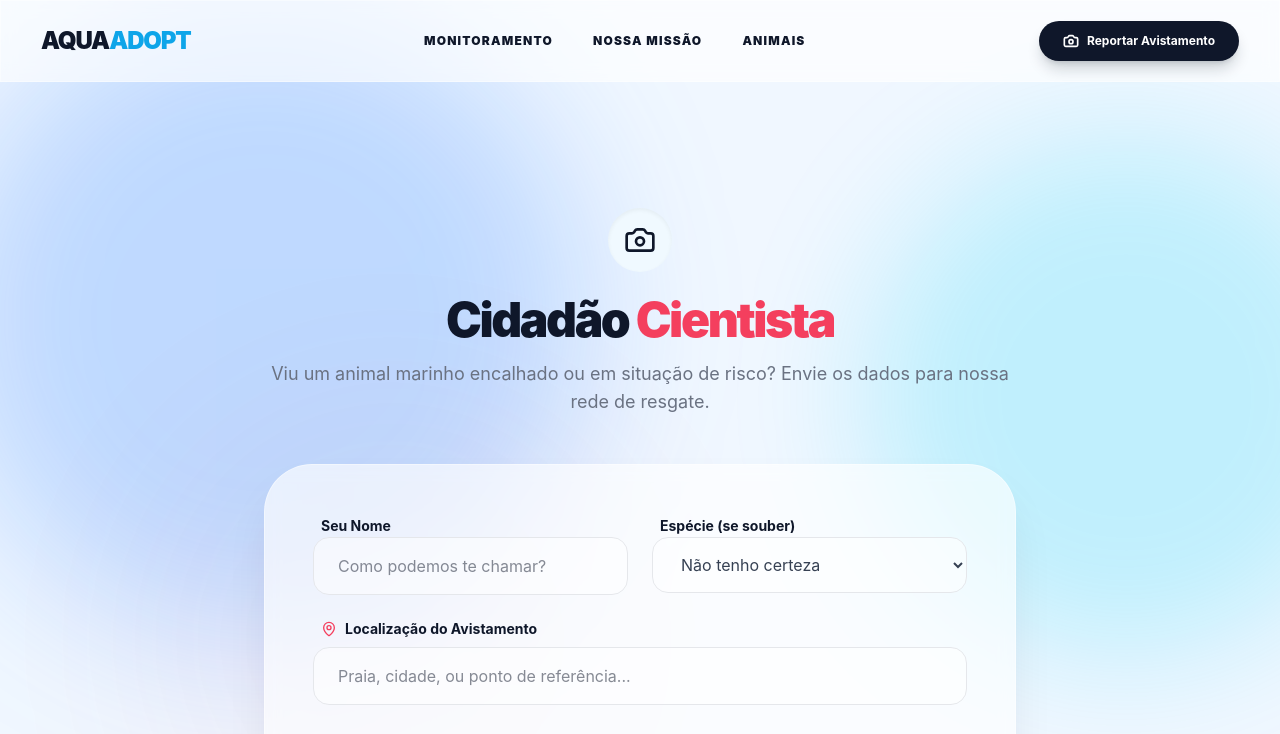
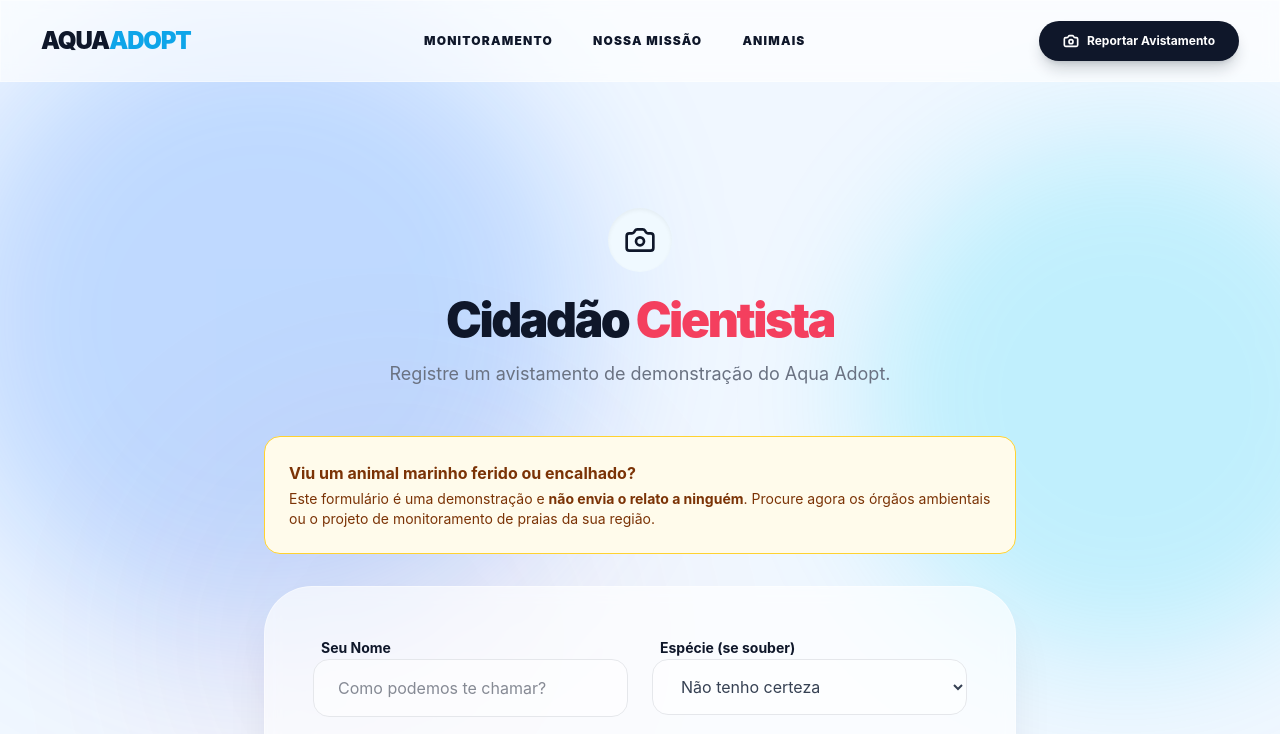
Before and after one commit to nunoguerra1/aqua-adopt, a Next.js app: page /reportar in a window 1280 px wide. Shown: the top 734 px of the page. Built offline with nearby package versions, Linux system fonts and the light colour scheme.

Commit message:
fix(reportar): deixar claro que o formulário é demonstração

```diff
--- a/src/app/reportar/page.tsx
+++ b/src/app/reportar/page.tsx
@@ -31,17 +31,29 @@ export default function ReportarPage() {
                         Cidadão <span className="text-accent">Cientista</span>
                     </h1>
                     <p className="text-gray-500 text-lg">
-                        Viu um animal marinho encalhado ou em situação de risco? Envie os dados para nossa rede de resgate.
+                        Registre um avistamento de demonstração do Aqua Adopt.
+                    </p>
+                </div>
+
+                <div
+                    role="alert"
+                    className="mb-8 rounded-2xl border border-amber-300 bg-amber-50 p-6 text-amber-900"
+                >
+                    <p className="font-bold mb-1">Viu um animal marinho ferido ou encalhado?</p>
+                    <p className="text-sm">
+                        Este formulário é uma demonstração e <strong>não envia o relato a ninguém</strong>.
+                        Procure agora os órgãos ambientais ou o projeto de monitoramento de praias da sua região.
                     </p>
                 </div>
 
                 <div className="glass p-8 md:p-12 rounded-[3rem] shadow-2xl shadow-ocean-900/10">
                     {isSuccess ? (
                         <div className="text-center py-12 flex flex-col items-center animate-in fade-in zoom-in duration-500">
-                            <CheckCircle2 className="w-20 h-20 text-green-500 mb-6" />
-                            <h2 className="text-3xl font-black text-ocean-900 mb-2">Relato Enviado!</h2>
+                            <CheckCircle2 className="w-20 h-20 text-ocean-600 mb-6" />
+                            <h2 className="text-3xl font-black text-ocean-900 mb-2">Demonstração concluída</h2>
                             <p className="text-gray-500 mb-8 max-w-md">
-                                Nossa equipe de biólogos parceiros foi notificada e avaliará a situação imediatamente. Muito obrigado por ajudar a proteger a vida marinha!
+                                Nada foi enviado: esta página é uma demonstração e nenhuma equipe foi notificada.
+                                Se o animal precisa de ajuda, procure os órgãos ambientais da sua região.
                             </p>
                             <Link
                                 href="/"
@@ -107,7 +119,7 @@ export default function ReportarPage() {
                                     <span className="w-6 h-6 border-4 border-white border-t-transparent rounded-full animate-spin" />
                                 ) : (
                                     <>
-                                        <Send className="w-5 h-5" /> Enviar Relato de Emergência
+                                        <Send className="w-5 h-5" /> Enviar relato de demonstração
                                     </>
                                 )}
                             </button>
```
